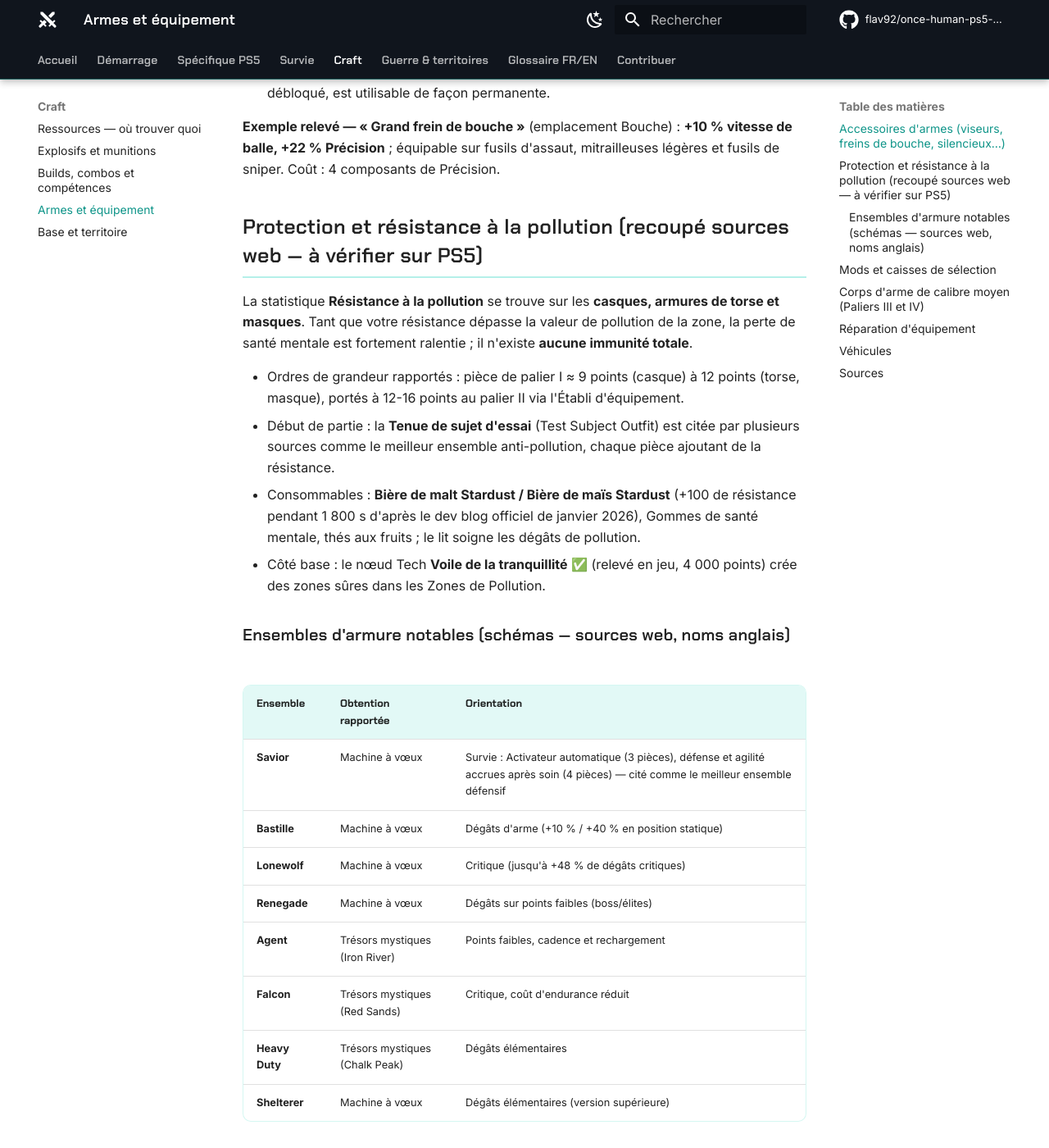
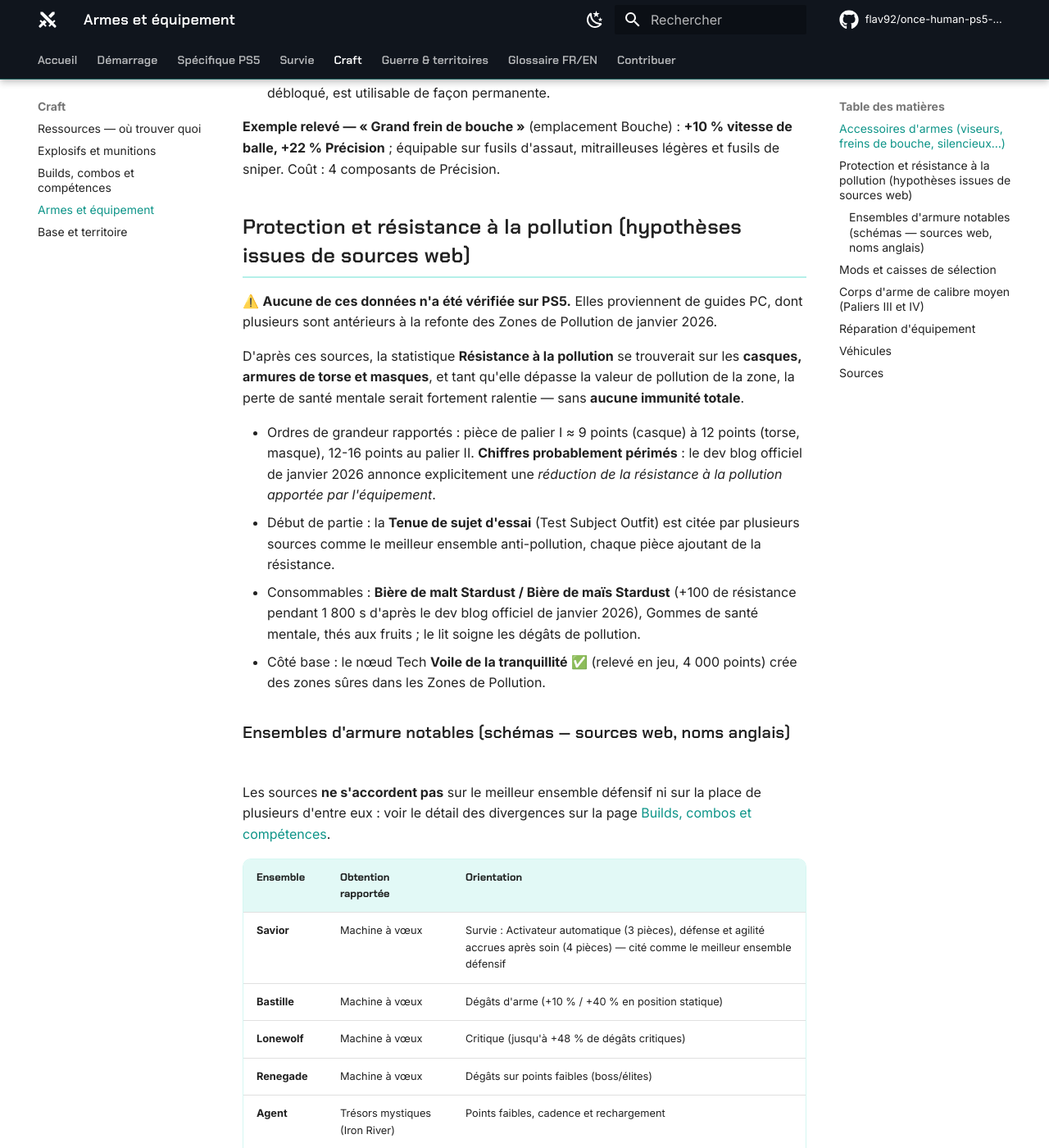
Before and after one commit to flav92/once-human-ps5-wiki, an MkDocs documentation site: the page built from docs/jeu/armes-equipement.md, in a window 1280 px wide and 1400 px high, scrolled down 653 px. Shown: the whole window at 82% size. Built offline with MkDocs 1.6.1 and Material for MkDocs 9.7.7, drawn with Linux system fonts in a browser that asks for light colours; comment, search, counter and statistics services are not loaded; some of the changed text lies outside the part shown.

Commit message:
Armes et equipement : section pollution/armures reformulee en hypotheses, renvoi aux divergences
Co-Authored-By: Claude Opus 5 <noreply@anthropic.com>
Claude-Session: https://claude.ai/code/session_01TCxfqbazixhXZqmCd3gYVk

```diff
--- a/docs/jeu/armes-equipement.md
+++ b/docs/jeu/armes-equipement.md
@@ -15,16 +15,20 @@
 
 **Exemple relevé — « Grand frein de bouche »** (emplacement Bouche) : **+10 % vitesse de balle, +22 % Précision** ; équipable sur fusils d'assaut, mitrailleuses légères et fusils de sniper. Coût : 4 composants de Précision.
 
-## Protection et résistance à la pollution (recoupé sources web — à vérifier sur PS5)
+## Protection et résistance à la pollution (hypothèses issues de sources web)
 
-La statistique **Résistance à la pollution** se trouve sur les **casques, armures de torse et masques**. Tant que votre résistance dépasse la valeur de pollution de la zone, la perte de santé mentale est fortement ralentie ; il n'existe **aucune immunité totale**.
+⚠️ **Aucune de ces données n'a été vérifiée sur PS5.** Elles proviennent de guides PC, dont plusieurs sont antérieurs à la refonte des Zones de Pollution de janvier 2026.
 
-- Ordres de grandeur rapportés : pièce de palier I ≈ 9 points (casque) à 12 points (torse, masque), portés à 12-16 points au palier II via l'Établi d'équipement.
+D'après ces sources, la statistique **Résistance à la pollution** se trouverait sur les **casques, armures de torse et masques**, et tant qu'elle dépasse la valeur de pollution de la zone, la perte de santé mentale serait fortement ralentie — sans **aucune immunité totale**.
+
+- Ordres de grandeur rapportés : pièce de palier I ≈ 9 points (casque) à 12 points (torse, masque), 12-16 points au palier II. **Chiffres probablement périmés** : le dev blog officiel de janvier 2026 annonce explicitement une *réduction de la résistance à la pollution apportée par l'équipement*.
 - Début de partie : la **Tenue de sujet d'essai** (Test Subject Outfit) est citée par plusieurs sources comme le meilleur ensemble anti-pollution, chaque pièce ajoutant de la résistance.
 - Consommables : **Bière de malt Stardust / Bière de maïs Stardust** (+100 de résistance pendant 1 800 s d'après le dev blog officiel de janvier 2026), Gommes de santé mentale, thés aux fruits ; le lit soigne les dégâts de pollution.
 - Côté base : le nœud Tech **Voile de la tranquillité** ✅ (relevé en jeu, 4 000 points) crée des zones sûres dans les Zones de Pollution.
 
 ### Ensembles d'armure notables (schémas — sources web, noms anglais)
+
+Les sources **ne s'accordent pas** sur le meilleur ensemble défensif ni sur la place de plusieurs d'entre eux : voir le détail des divergences sur la page [Builds, combos et compétences](../craft/builds.md#ou-les-sources-divergent).
 
 | Ensemble | Obtention rapportée | Orientation |
 |---|---|---|
@@ -37,7 +41,7 @@ La statistique **Résistance à la pollution** se trouve sur les **casques, armu
 | **Heavy Duty** | Trésors mystiques (Chalk Peak) | Dégâts élémentaires |
 | **Shelterer** | Machine à vœux | Dégâts élémentaires (version supérieure) |
 
-Convergence des classements 2026 (quatre guides recoupés) : **Lonewolf** domine en dégâts toutes situations, **Savior** est l'ensemble défensif de référence (soins), **Bastille** et **Heavy Duty** assurent la survie (Bastille en position statique — profil adapté à la défense de bunker, Heavy Duty avec réduction de dégâts de proximité et +10 % PV max), **Falcon** couvre le PvP d'esquive. Un build « tank » documenté associe 4 pièces **Renegade** + bottes en cuir uniques (régénération de PV en Fortress Warfare) + fusil AWS.338.
+Tendance générale des classements 2026, avec les réserves ci-dessus : **Lonewolf** revient le plus souvent en tête pour les dégâts, **Savior** est présenté comme l'ensemble de soutien/survie, **Bastille** et **Heavy Duty** comme des options défensives (Bastille en position statique — profil qui rappellerait la défense de bunker), **Falcon** pour le jeu d'esquive. Un build « tank » documenté associe 4 pièces **Renegade** + bottes en cuir uniques + fusil AWS.338. Aucun de ces ensembles n'a été vu sur console pour l'instant.
 
 ⚠️ Noms français PS5, disponibilité par phase et valeurs exactes : **à vérifier en jeu** — ces données viennent de guides PC/web. Les coffres « Trésors mystiques » de Chalk Peak et Red Sands sont derrière le mur rouge en phase 1 ; ceux d'**Iron River (ensemble Agent)** sont accessibles dès maintenant.
 
```
